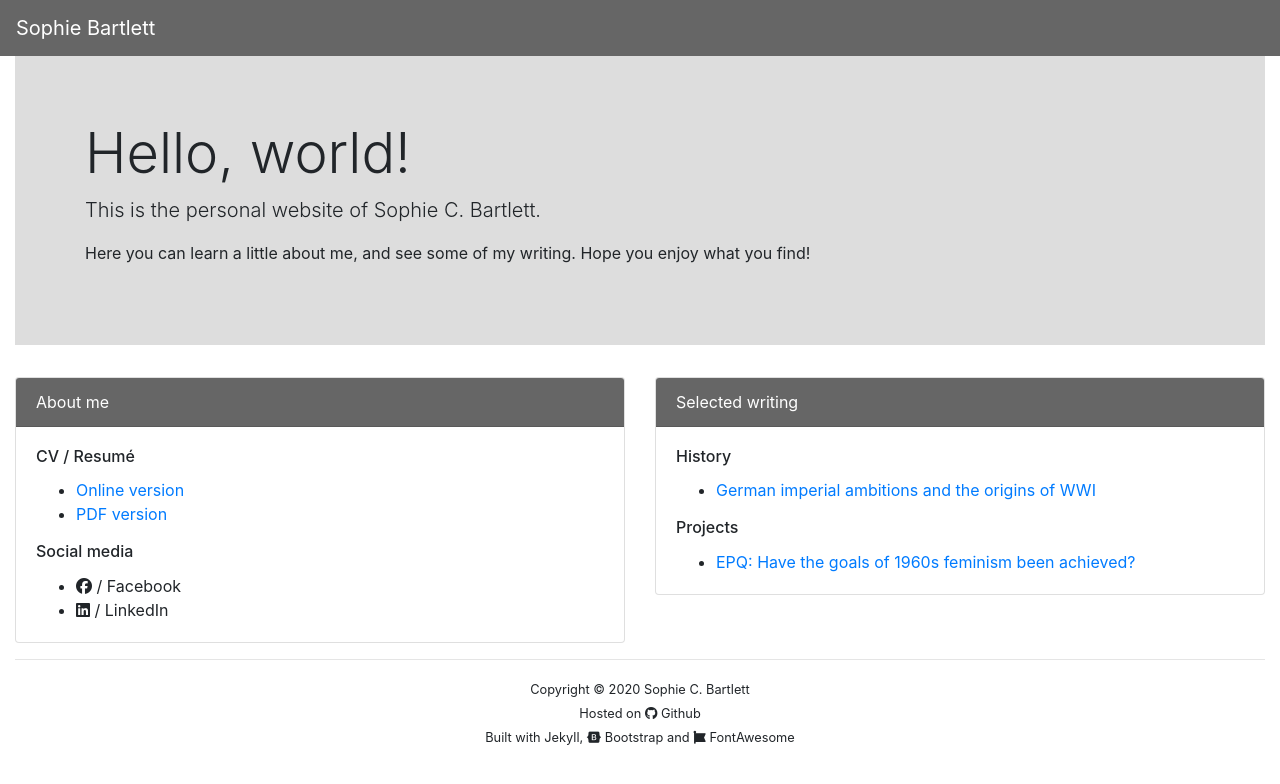
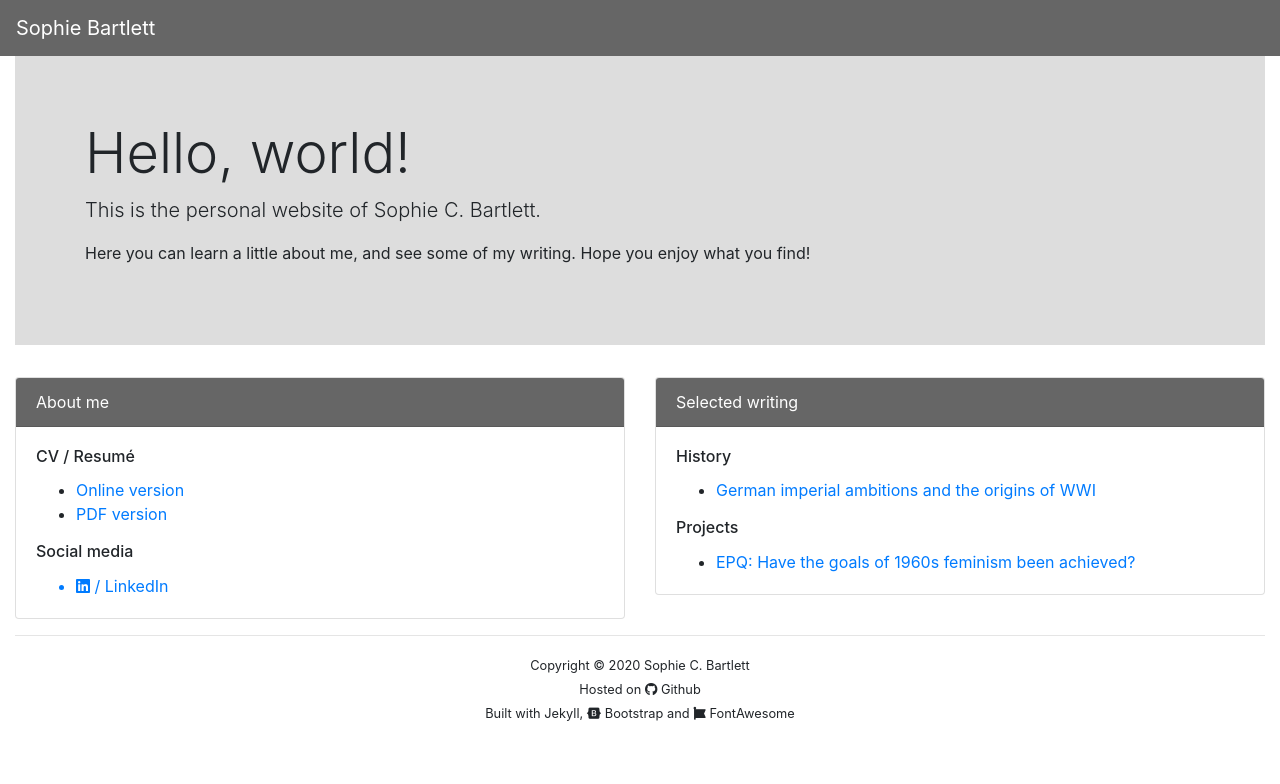
Before and after one commit to sophiecbartlett/sophiecbartlett.github.io, a Jekyll site: the page built from index.html, in a window 1280 px wide. Shown: the top 784 px of the page. Built offline with Jekyll 4.4.1, drawn with Linux system fonts in a browser that asks for light colours; nearby versions of some CDN libraries.

Commit message:
Change social media links

```diff
--- a/index.html
+++ b/index.html
@@ -23,8 +23,7 @@ layout: default
         </ul>
         <h6 class="card-title">Social media</h6>
         <ul class="card-text">
-          <li><i class="fab fa-facebook"></i> / Facebook</li>
-          <li><i class="fab fa-linkedin"></i> / LinkedIn</li>
+          <a href="https://www.linkedin.com/in/sophie-bartlett-008b88199/"><li><i class="fab fa-linkedin"></i> / LinkedIn</li></a>
         </ul>
       </div>
     </div>
```
